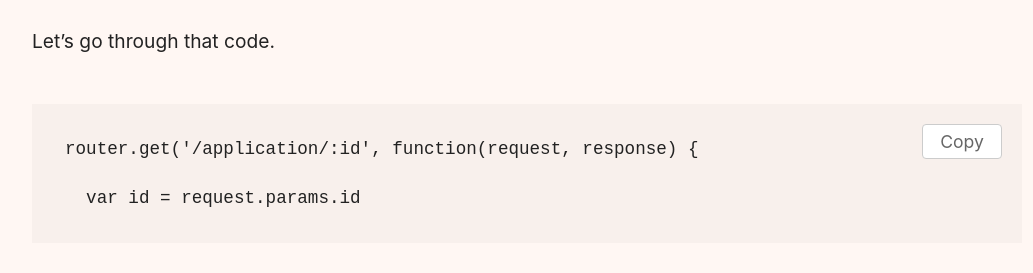
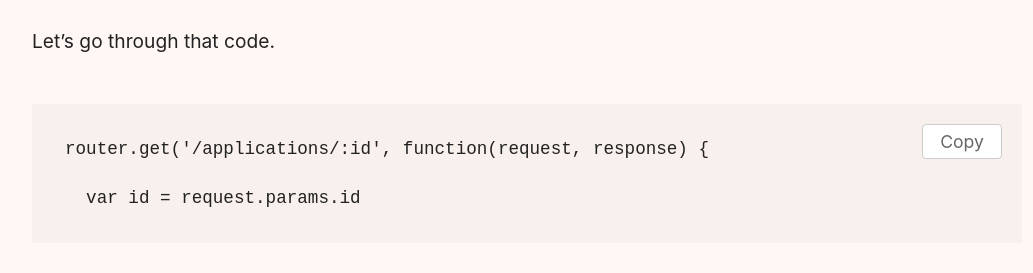
Before and after one commit to joelanman/joelanman.com, an Eleventy site: page posts/govuk-prototype-kit-data.md in a window 1280 px wide. Shown: the part 8460-8733 px from the top of the page, without its empty margins (68-1101 px from the left). Built offline with nearby package versions, Linux system fonts and the light colour scheme; Eleventy itself is replaced by a stand-in of ours; code samples lack their colours; files that its build step writes are made by us from their sources; what markdown-it-highlightjs would draw is missing.

Commit message:
fix route snippet

````diff
--- a/posts/govuk-prototype-kit-data.md
+++ b/posts/govuk-prototype-kit-data.md
@@ -266,7 +266,7 @@ router.get('/applications/:id', function(request, response) {
 Let's go through that code.
 
 ```javascript
-router.get('/application/:id', function(request, response) {
+router.get('/applications/:id', function(request, response) {
 
   var id = request.params.id
 ```
````
